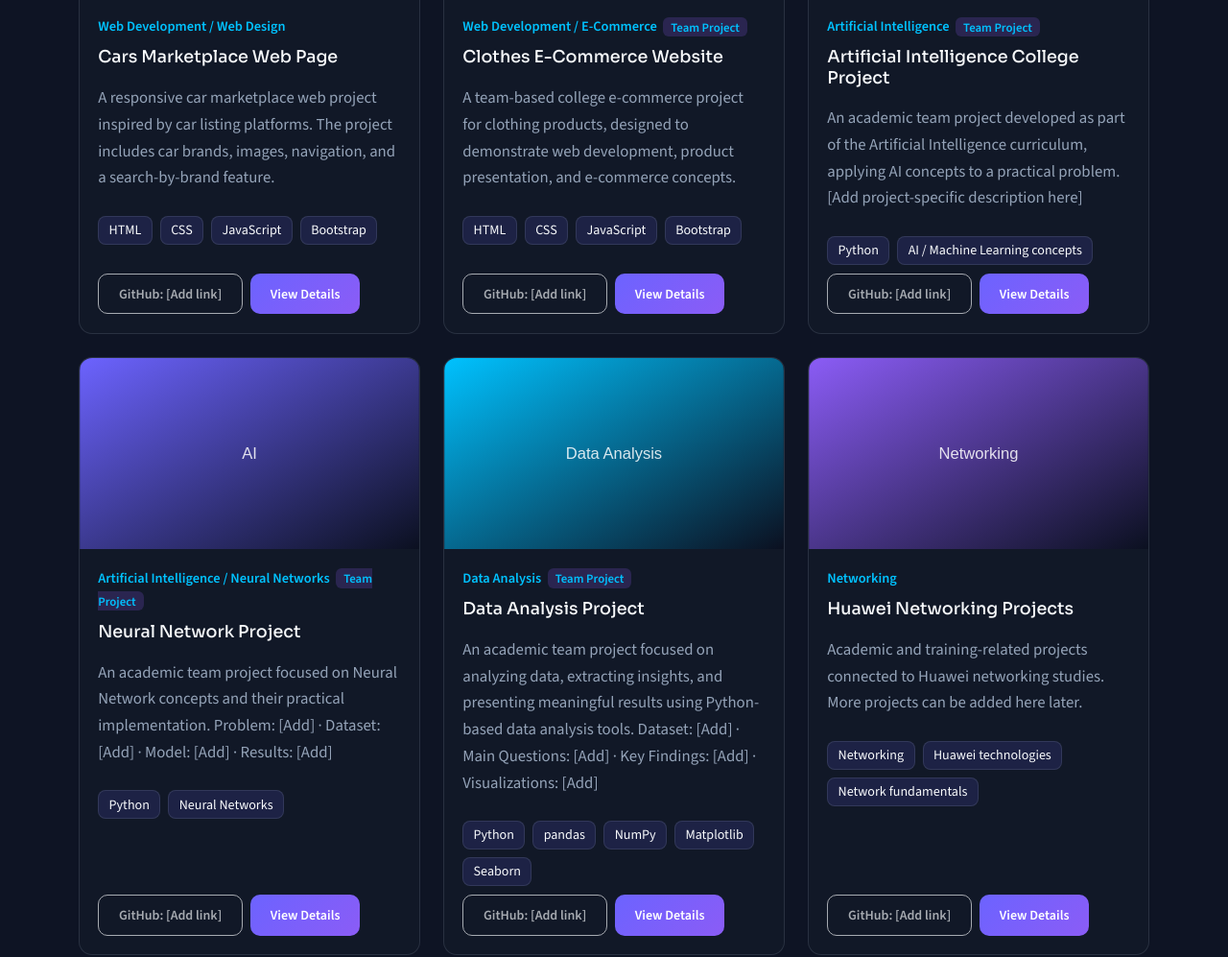
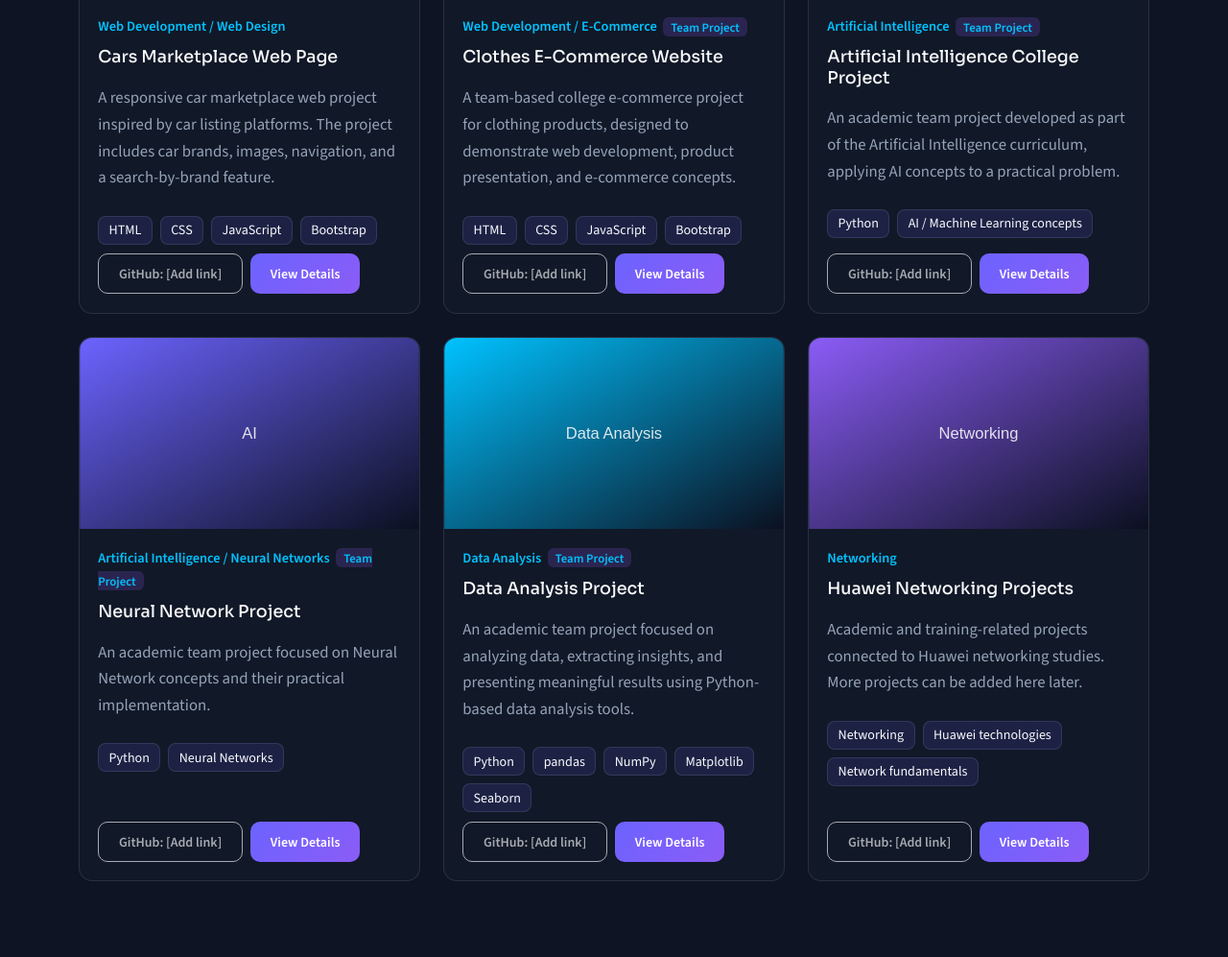
Before and after one commit to mohamed-alaa3/portfolio-22-7, a plain HTML site: page index.html in a window 1280 px wide. Shown: the part 3555-4552 px from the top of the page at 96% size. Drawn offline with nearby package versions, Linux system fonts and the light colour scheme.

Commit message:
Update protoflio

```diff
--- a/index.html
+++ b/index.html
@@ -137,7 +137,7 @@ print(data.head())</code></pre>
   <ul class="list-unstyled contact-list">
    <li><i class="bi bi-geo-alt"></i> Qena, Egypt</li>
    <li><i class="bi bi-linkedin"></i> <a href="https://www.linkedin.com/in/mayar-mamdouh1" target="_blank" rel="noopener">linkedin.com/in/mayar-mamdouh1</a></li>
-   <li><i class="bi bi-envelope"></i> <a href="mailto:mayarmamdouh778@gmail.com"></a>mayarmamdouh778@gmail.com</a></li>
+   <li><i class="bi bi-envelope"></i> <a href="mailto:mayarmamdouh778@gmail.com">mayarmamdouh778@gmail.com</a></li>
   </ul></div>
  <div class="col-lg-7 reveal">
   <!-- Future integration: set data-endpoint to your Formspree URL, or replace sendForm() in js/contact.js with EmailJS / your backend -->
--- a/js/projects.js
+++ b/js/projects.js
@@ -9,14 +9,14 @@ const projects = [
   desc:'A team-based college e-commerce project for clothing products, designed to demonstrate web development, product presentation, and e-commerce concepts.',
   tech:['HTML','CSS','JavaScript','Bootstrap'],features:['Product presentation','E-commerce concepts'],challenges:PH,results:PH,role:PH,github:'',demo:''},
  {id:'ai',title:'Artificial Intelligence College Project',cat:'AI',label:'Artificial Intelligence',type:'Academic Team Project',team:'Team project',
-  desc:'An academic team project developed as part of the Artificial Intelligence curriculum, applying AI concepts to a practical problem. [Add project-specific description here]',
+  desc:'An academic team project developed as part of the Artificial Intelligence curriculum, applying AI concepts to a practical problem.',
   tech:['Python','AI / Machine Learning concepts'],features:PH,challenges:PH,results:PH,role:PH,github:'',demo:''},
  {id:'nn',title:'Neural Network Project',cat:'AI',label:'Artificial Intelligence / Neural Networks',type:'Academic Team Project',team:'Team project',
-  desc:'An academic team project focused on Neural Network concepts and their practical implementation. Problem: [Add] · Dataset: [Add] · Model: [Add] · Results: [Add]',
-  tech:['Python','Neural Networks'],features:'Problem: [Add] / Dataset: [Add] / Model: [Add]',challenges:PH,results:'[Add results]',role:PH,github:'',demo:''},
+  desc:'An academic team project focused on Neural Network concepts and their practical implementation.',
+  tech:['Python','Neural Networks'],features:'',challenges:PH,role:PH,github:'',demo:''},
  {id:'da',title:'Data Analysis Project',cat:'Data Analysis',label:'Data Analysis',type:'Academic Team Project',team:'Team project',
-  desc:'An academic team project focused on analyzing data, extracting insights, and presenting meaningful results using Python-based data analysis tools. Dataset: [Add] · Main Questions: [Add] · Key Findings: [Add] · Visualizations: [Add]',
-  tech:['Python','pandas','NumPy','Matplotlib','Seaborn'],features:'Dataset: [Add] / Main Questions: [Add] / Visualizations: [Add]',challenges:PH,results:'Key Findings: [Add]',role:PH,github:'',demo:''},
+  desc:'An academic team project focused on analyzing data, extracting insights, and presenting meaningful results using Python-based data analysis tools.',
+  tech:['Python','pandas','NumPy','Matplotlib','Seaborn'],challenges:PH,results:PH,role:PH,github:'',demo:''},
  {id:'net',title:'Huawei Networking Projects',cat:'Networking',label:'Networking',type:'Academic / Training',team:'Not specified',
   desc:'Academic and training-related projects connected to Huawei networking studies. More projects can be added here later.',
   tech:['Networking','Huawei technologies','Network fundamentals'],features:PH,challenges:PH,results:PH,role:PH,github:'',demo:''}
```
